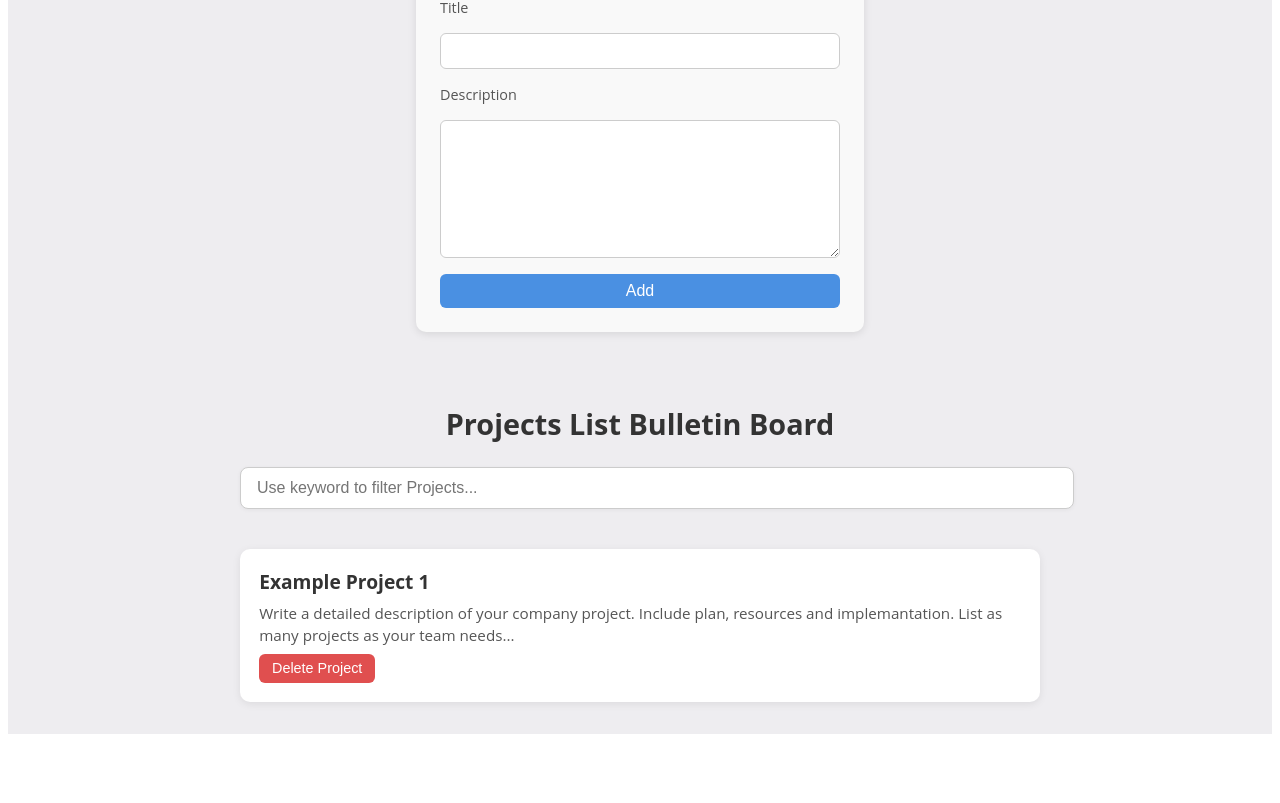
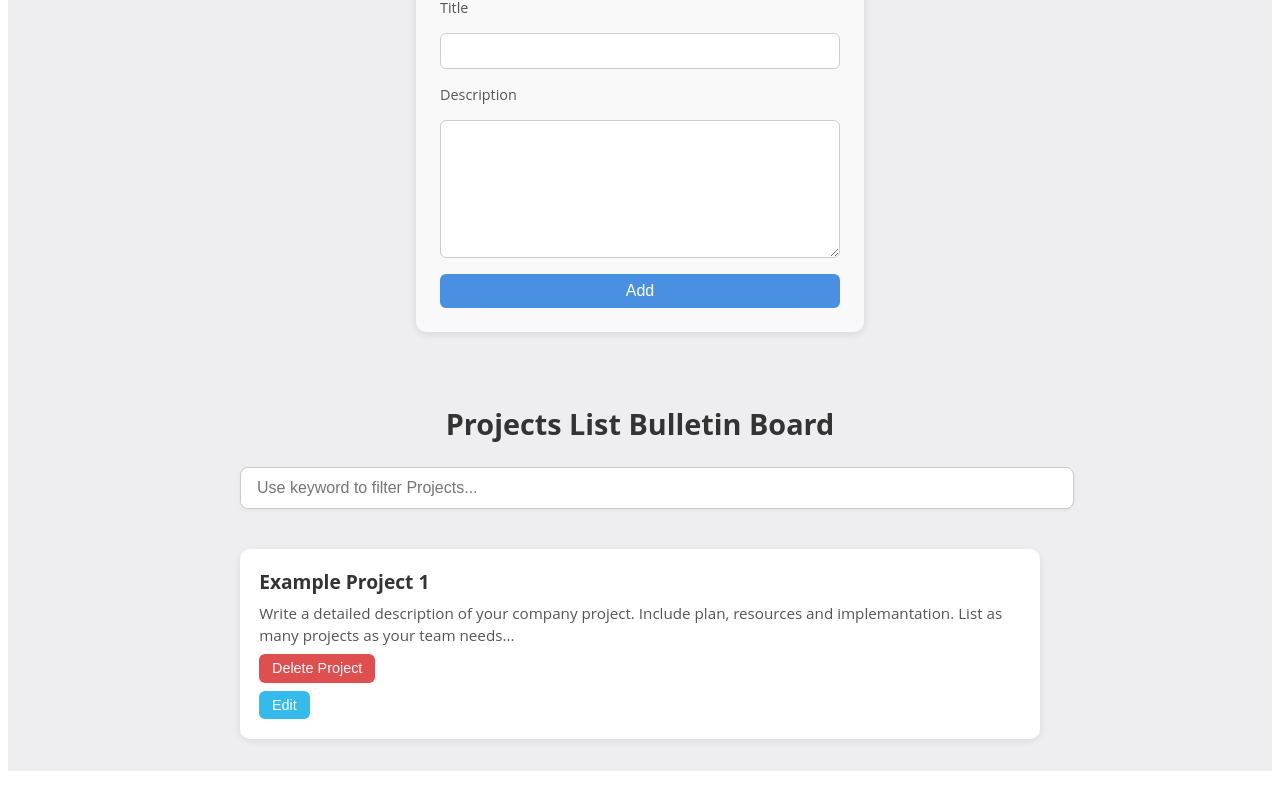
Before and after one commit to ATMPorkandBeans-code/my-spa-lab, a React (Vite) app: page / in a window 1280 px wide. Shown: the part 305-1108 px from the top of the page. Before the commit the page ends 1071 px from the top, so only its background shows below. Built offline with nearby package versions, Linux system fonts and the light colour scheme.

Commit message:
added edit function

```diff
--- a/src/App.jsx
+++ b/src/App.jsx
@@ -6,14 +6,15 @@ import ProjectDisplay from "./components/projectDisplay";
 import projectsArray from "./projectInfo.js";
 
 function App() {
-  const [projects, editProjects] = useState(projectsArray);
-//Establishes Projects Array and state to edit Array
+  const [projects, editArray] = useState(projectsArray);
+  const [editCard, setEditCard] = useState({});
+  //Establishes Projects Array and state to edit Array
 
-//Add new project to projectsArray
+  //Add new project to projectsArray
   function addProject(newProject) {
-    editProjects((prevArray) => [...prevArray, newProject]);
+    editArray((prevArray) => [...prevArray, newProject]);
   }
-//deletes selected project from Project Aray using Delete button in Project Card
+  //deletes selected project from Project Aray using Delete button in Project Card
   function deleteProject(projectToDelete) {
     const newArray = projects.filter((project) => {
       if (project.title === projectToDelete.title) {
@@ -21,14 +22,22 @@ function App() {
       }
       return true;
     });
-    editProjects(newArray);
+    editArray(newArray);
+  }
+  function editProject(projectToEdit) {
+    deleteProject(projectToEdit);
+    setEditCard(projectToEdit);
   }
 
   return (
     <div>
       <Header />
-      <ProjectForm addProject={addProject} />
-      <ProjectDisplay projects={projects} deleteProject={deleteProject} />
+      <ProjectForm addProject={addProject} editCard={editCard} />
+      <ProjectDisplay
+        projects={projects}
+        deleteProject={deleteProject}
+        editProject={editProject}
+      />
     </div>
   );
 }
--- a/src/components/projectCard.jsx
+++ b/src/components/projectCard.jsx
@@ -1,7 +1,9 @@
-import React from "react";
+import { useState, React } from "react";
 import styles from "../styles/projectCard.module.css";
 
-function ProjectCard({ project, deleteProject }) {
+function ProjectCard({ project, deleteProject, editProject }) {
+  // const [editProject, setEditProject] = useState("");
+
   return (
     <div className={styles.card}>
       <h2>{project.title}</h2>
@@ -12,6 +14,12 @@ function ProjectCard({ project, deleteProject }) {
       >
         Delete Project
       </button>
+      <button
+        className={styles.editButton}
+        onClick={() => editProject(project)}
+      >
+        Edit
+      </button>
     </div>
   );
 }
--- a/src/components/projectDisplay.jsx
+++ b/src/components/projectDisplay.jsx
@@ -2,7 +2,7 @@ import { useState, React } from "react";
 import ProjectCard from "./projectCard";
 import styles from "../styles/projectDisplay.module.css";
 
-function ProjectDisplay({ projects, deleteProject }) {
+function ProjectDisplay({ projects, deleteProject, editProject }) {
   const [search, setSearch] = useState("");
   console.log(search);
 
@@ -26,7 +26,11 @@ function ProjectDisplay({ projects, deleteProject }) {
       />
       <div className={styles.projectList}>
         {filteredProjects.map((project) => (
-          <ProjectCard project={project} deleteProject={deleteProject} />
+          <ProjectCard
+            project={project}
+            deleteProject={deleteProject}
+            editProject={editProject}
+          />
         ))}
       </div>
     </div>
--- a/src/components/projectForm.jsx
+++ b/src/components/projectForm.jsx
@@ -1,7 +1,7 @@
-import { useState, React } from "react";
+import { useState, React, useEffect } from "react";
 import styles from "../styles/projectForm.module.css";
 
-function ProjectForm({ addProject }) {
+function ProjectForm({ addProject, editCard }) {
   const [newProject, setNewProject] = useState({
     title: "",
     description: "",
@@ -21,6 +21,17 @@ function ProjectForm({ addProject }) {
       description: "",
     });
   }
+
+  useEffect(() => {
+    if (editCard) {
+      setNewProject({
+        title: editCard.title || "",
+        description: editCard.description || "",
+      });
+    }
+  }, [editCard]);
+
+
 
   return (
     <div className={styles.formContainer}>
--- a/src/styles/projectCard.module.css
+++ b/src/styles/projectCard.module.css
@@ -49,3 +49,23 @@
 .deleteButton:active {
   background-color: #a83232;
 }
+
+.editButton {
+  align-self: flex-start;
+  padding: 0.4rem 0.8rem;
+  background-color: #34baeb;
+  color: white;
+  border: none;
+  border-radius: 6px;
+  cursor: pointer;
+  font-size: 0.9rem;
+  transition: background-color 0.2s ease;
+}
+
+.editButton:hover {
+  background-color: #34baeb;
+}
+
+.editButton:active {
+  background-color: #34baeb;
+}
```
Also changed, not shown: 1 other file (tests, documents, lock files or other folders).
